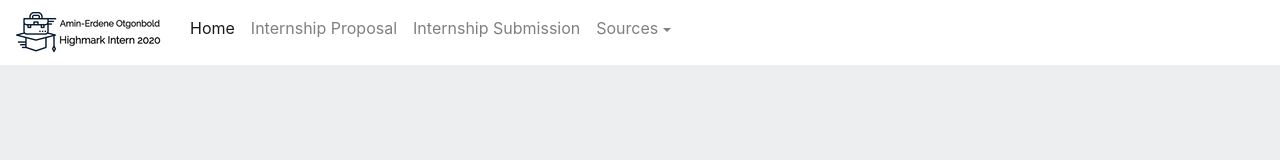
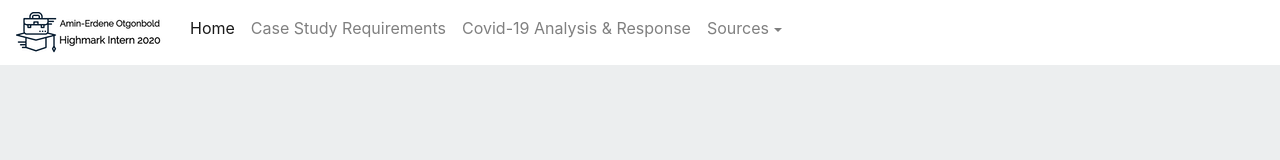
Before and after one commit to Aminamary1/Amin-Erdene_internproject, a plain HTML site: page index.html in a window 1280 px wide. Shown: the top 160 px of the page. Drawn offline with nearby package versions, Linux system fonts and the light colour scheme; a script that the page names is missing.

Commit message:
Update index.html

```diff
--- a/index.html
+++ b/index.html
@@ -31,10 +31,10 @@
             <a class="nav-link" href="#">Home <span class="sr-only">(current)</span></a>
           </li>
           <li class="nav-item">
-            <a class="nav-link" href="internship-proposal.html">Internship Proposal</a>
+            <a class="nav-link" href="internship-proposal.html">Case Study Requirements</a>
           </li>
           <li class="nav-item">
-            <a class="nav-link" href="internship-submission.html">Internship Submission</a>
+            <a class="nav-link" href="internship-submission.html">Covid-19 Analysis & Response</a>
           </li>
           <li class="nav-item dropdown">
             <a class="nav-link dropdown-toggle" href="sources.html" id="navbarDropdownMenuLink" data-toggle="dropdown" aria-haspopup="true" aria-expanded="false">Sources</a>
```
